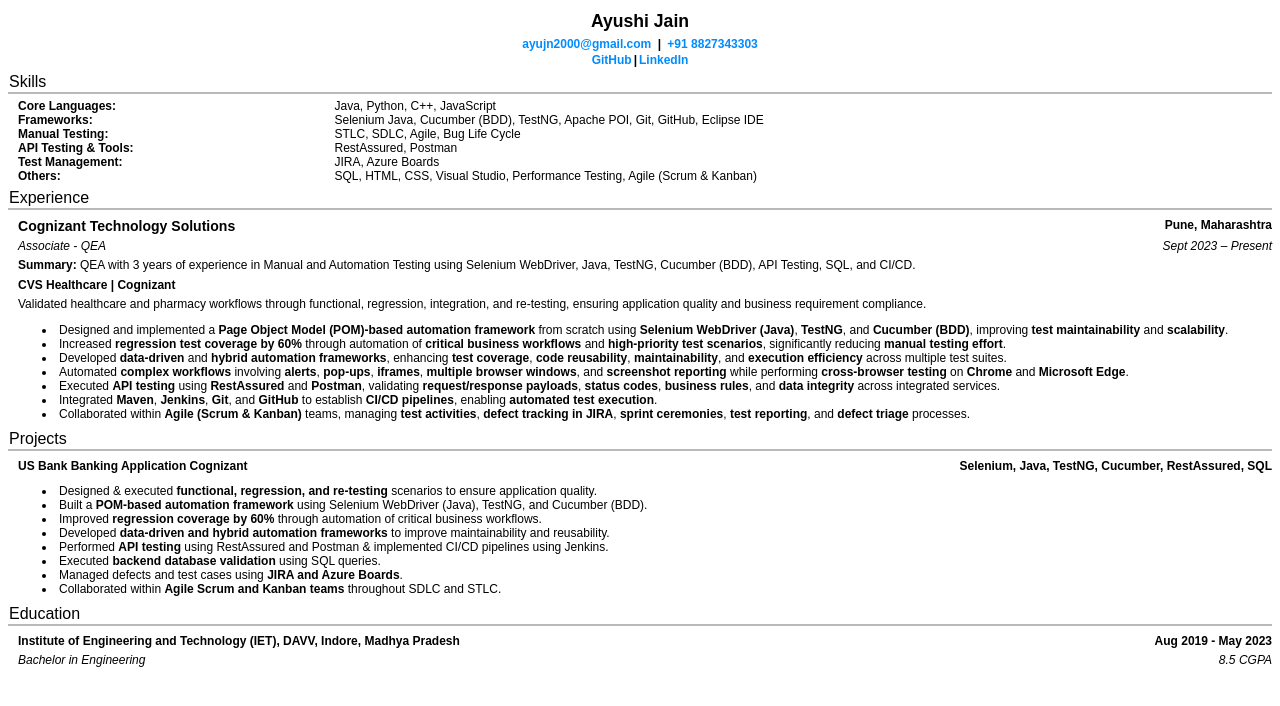
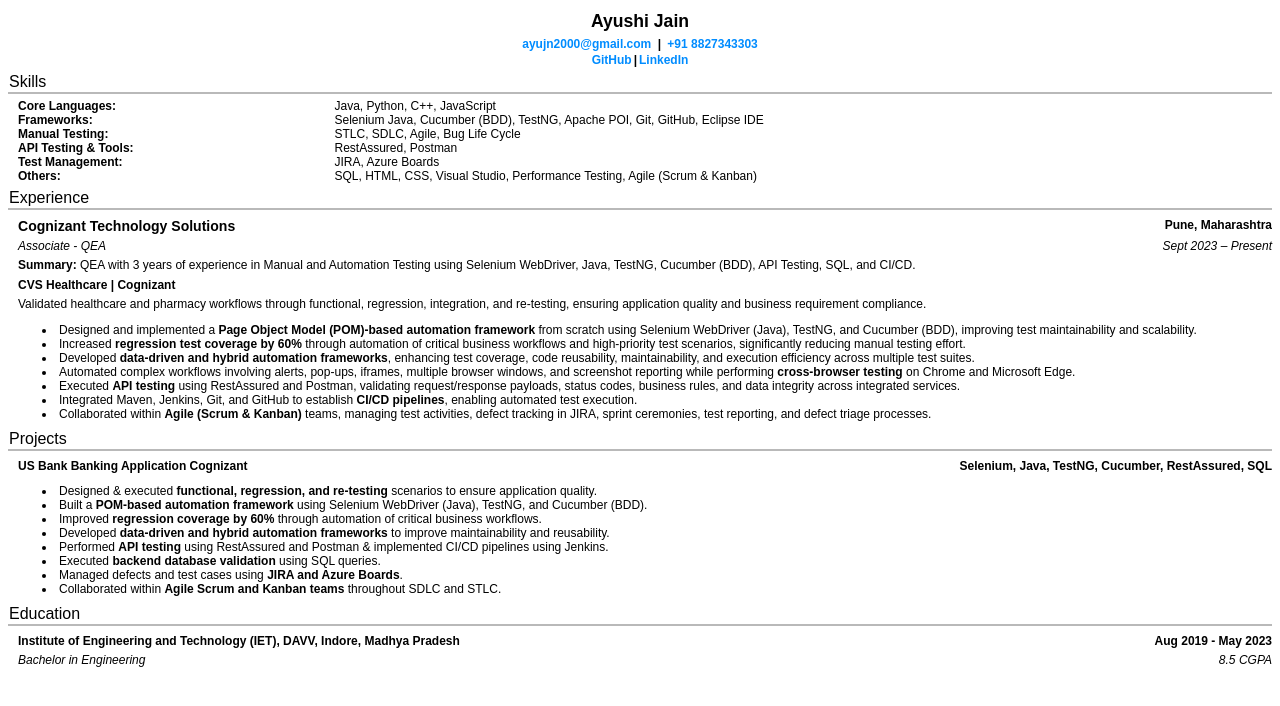
Before and after one commit to shaikirshad77/ayuresume, a plain HTML site: page index.html in a window 1280 px wide. Drawn offline with Linux system fonts and the light colour scheme.

Commit message:
Update index.html

```diff
--- a/index.html
+++ b/index.html
@@ -92,19 +92,19 @@
 <div style="height:6px;"></div>
 <div class="list-item-description">
 <ul>
-    <li>Designed and implemented a <strong>Page Object Model (POM)-based automation framework</strong> from scratch using <strong>Selenium WebDriver (Java)</strong>, <strong>TestNG</strong>, and <strong>Cucumber (BDD)</strong>, improving <strong>test maintainability</strong> and <strong>scalability</strong>.</li>
+    <li>Designed and implemented a <strong>Page Object Model (POM)-based automation framework</strong> from scratch using Selenium WebDriver (Java), TestNG, and Cucumber (BDD), improving test maintainability and scalability.</li>
 
-    <li>Increased <strong>regression test coverage by 60%</strong> through automation of <strong>critical business workflows</strong> and <strong>high-priority test scenarios</strong>, significantly reducing <strong>manual testing effort</strong>.</li>
+    <li>Increased <strong>regression test coverage by 60%</strong> through automation of critical business workflows and high-priority test scenarios, significantly reducing manual testing effort.</li>
 
-    <li>Developed <strong>data-driven</strong> and <strong>hybrid automation frameworks</strong>, enhancing <strong>test coverage</strong>, <strong>code reusability</strong>, <strong>maintainability</strong>, and <strong>execution efficiency</strong> across multiple test suites.</li>
+    <li>Developed <strong>data-driven and hybrid automation frameworks</strong>, enhancing test coverage, code reusability, maintainability, and execution efficiency across multiple test suites.</li>
 
-    <li>Automated <strong>complex workflows</strong> involving <strong>alerts</strong>, <strong>pop-ups</strong>, <strong>iframes</strong>, <strong>multiple browser windows</strong>, and <strong>screenshot reporting</strong> while performing <strong>cross-browser testing</strong> on <strong>Chrome</strong> and <strong>Microsoft Edge</strong>.</li>
+    <li>Automated complex workflows involving alerts, pop-ups, iframes, multiple browser windows, and screenshot reporting while performing <strong>cross-browser testing</strong> on Chrome and Microsoft Edge.</li>
 
-    <li>Executed <strong>API testing</strong> using <strong>RestAssured</strong> and <strong>Postman</strong>, validating <strong>request/response payloads</strong>, <strong>status codes</strong>, <strong>business rules</strong>, and <strong>data integrity</strong> across integrated services.</li>
+    <li>Executed <strong>API testing</strong> using RestAssured and Postman, validating request/response payloads, status codes, business rules, and data integrity across integrated services.</li>
 
-    <li>Integrated <strong>Maven</strong>, <strong>Jenkins</strong>, <strong>Git</strong>, and <strong>GitHub</strong> to establish <strong>CI/CD pipelines</strong>, enabling <strong>automated test execution</strong>.</li>
+    <li>Integrated Maven, Jenkins, Git, and GitHub to establish <strong>CI/CD pipelines</strong>, enabling automated test execution.</li>
 
-    <li>Collaborated within <strong>Agile (Scrum &amp; Kanban)</strong> teams, managing <strong>test activities</strong>, <strong>defect tracking in JIRA</strong>, <strong>sprint ceremonies</strong>, <strong>test reporting</strong>, and <strong>defect triage</strong> processes.</li>
+    <li>Collaborated within <strong>Agile (Scrum &amp; Kanban)</strong> teams, managing test activities, defect tracking in JIRA, sprint ceremonies, test reporting, and defect triage processes.</li>
 </ul>
 </div>
         </div>
```
